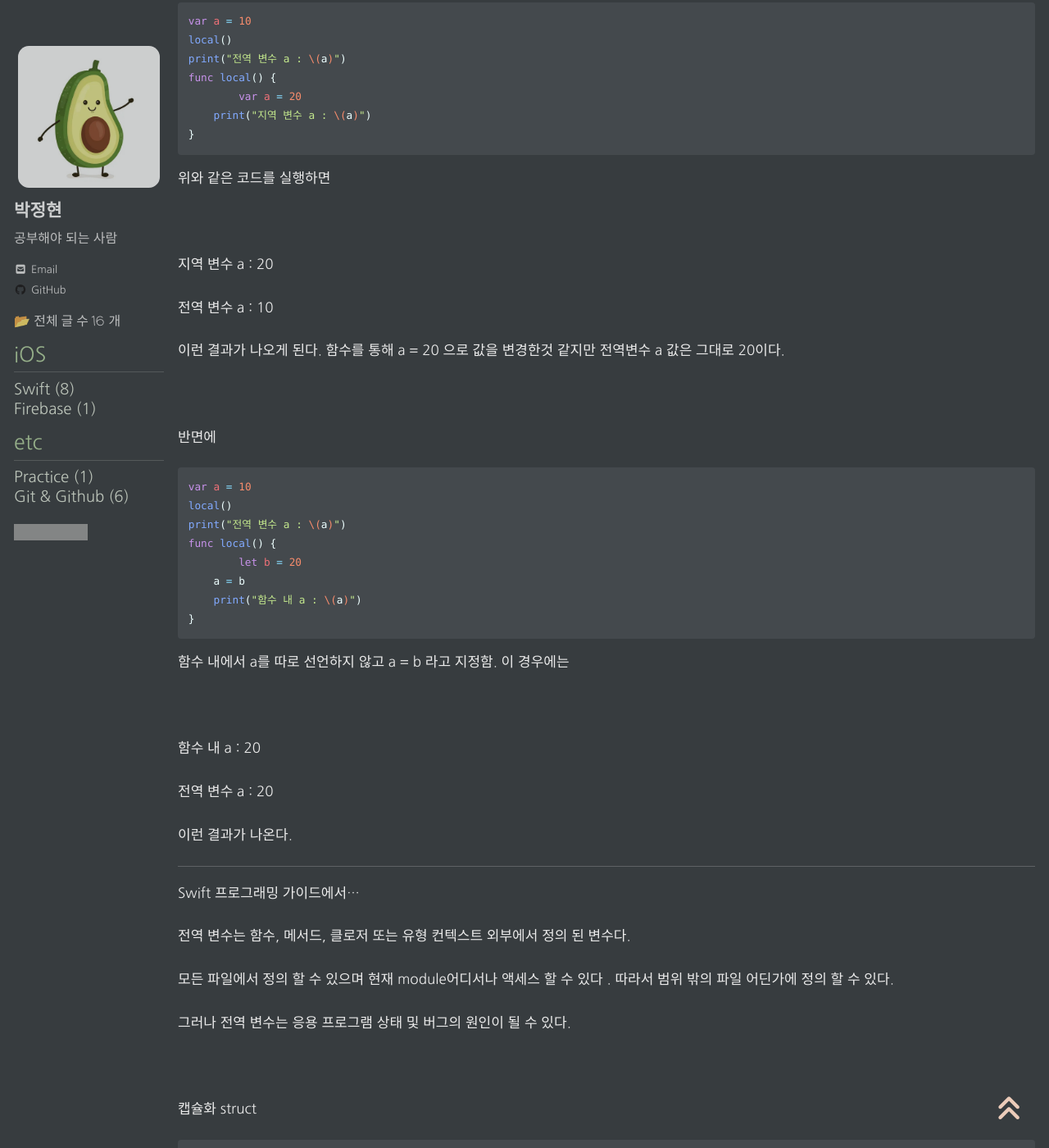
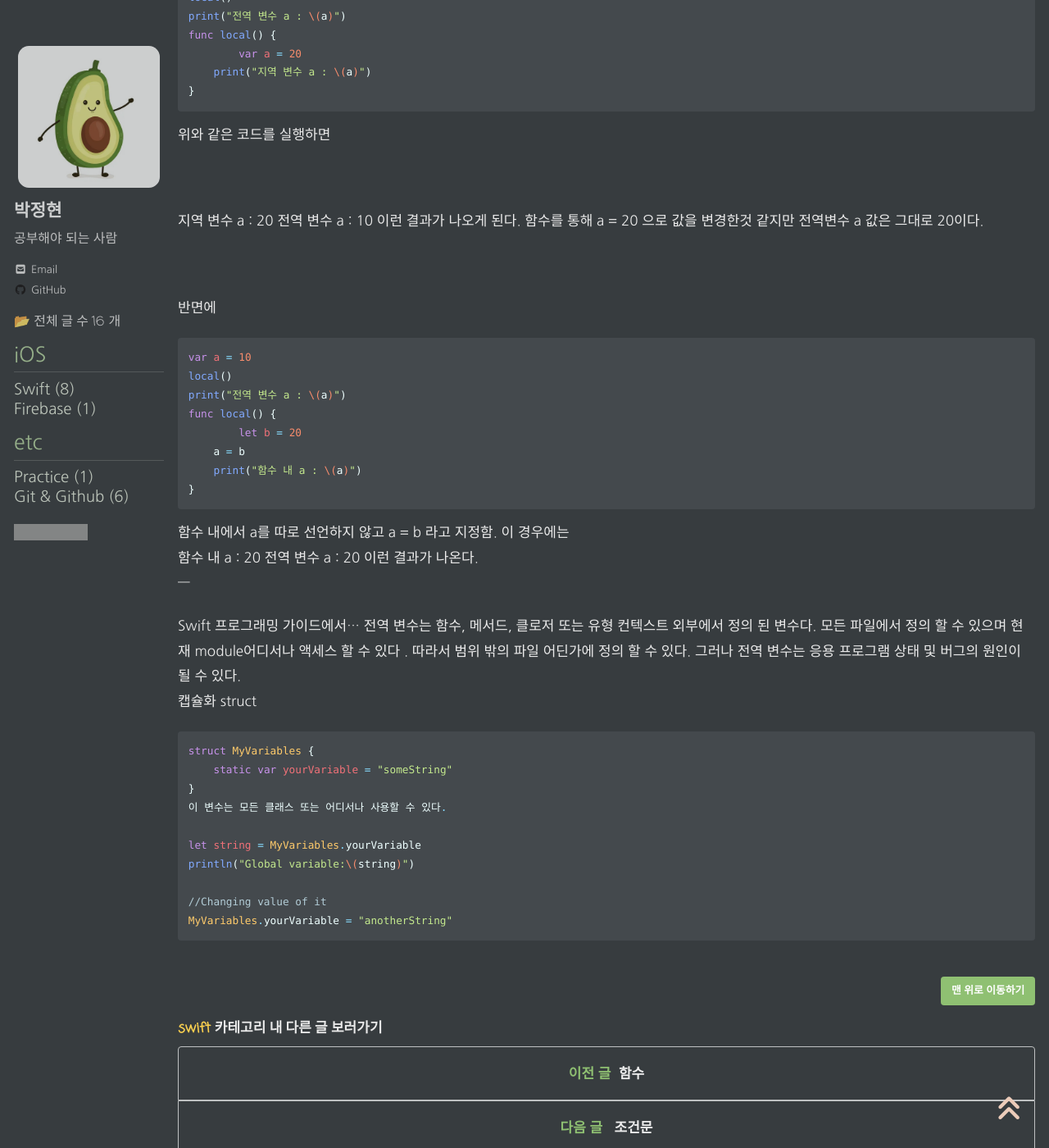
Before and after one commit to Park-JeongHyun/Park-JeongHyun.github.io, a Jekyll site: the page built from _posts/swft/2022-01-27-변수.md, in a window 1280 px wide and 1400 px high, scrolled down 598 px. Shown: the whole window at 82% size. Built offline with Jekyll 4.4.1, drawn with Linux system fonts in a browser that asks for light colours; cached includes are drawn as plain includes; nearby versions of some CDN libraries; some web fonts are replaced; comment, search, counter and statistics services are not loaded; grey boxes are pictures that could not be loaded.

Commit message:
1 / 27 iOS Study

````diff
--- a/_posts/swft/2022-01-27-변수.md
+++ b/_posts/swft/2022-01-27-변수.md
@@ -8,13 +8,9 @@ tags:
 
 
 #### Loacl 변수
-
 특정 method 에서만 사용되는 변수
 
-<br>
-
 #### Instance 변수
-
 Object 내에서 전반적으로 사용되는 변수
 
 
@@ -33,9 +29,7 @@ func local() {
 <br>
 
 지역 변수 a : 20
-
 전역 변수 a : 10
-
 이런 결과가 나오게 된다. 함수를 통해 a = 20 으로 값을 변경한것 같지만 전역변수 a 값은 그대로 20이다.
 
 <br>
@@ -53,27 +47,18 @@ func local() {
 ```
 
 함수 내에서 a를 따로 선언하지 않고 a = b 라고 지정함. 이 경우에는
-
 <br>
-
 함수 내 a : 20
-
 전역 변수 a : 20
-
 이런 결과가 나온다.
-
+<br>
 ---
 
 Swift 프로그래밍 가이드에서...
-
 전역 변수는 함수, 메서드, 클로저 또는 유형 컨텍스트 외부에서 정의 된 변수다.
-
 모든 파일에서 정의 할 수 있으며 현재 module어디서나 액세스 할 수 있다 . 따라서 범위 밖의 파일 어딘가에 정의 할 수 있다.
-
 그러나 전역 변수는 응용 프로그램 상태 및 버그의 원인이 될 수 있다.
-
 <br>
-
 캡슐화 struct
 ```swift
 struct MyVariables {
````
